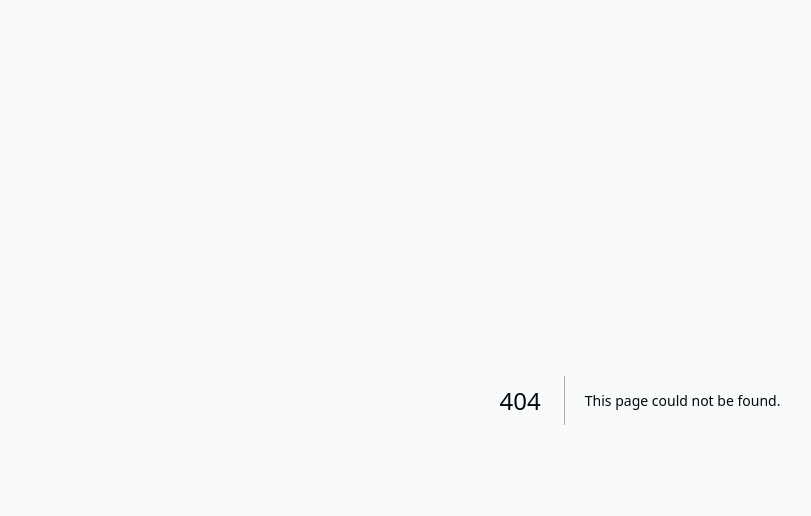
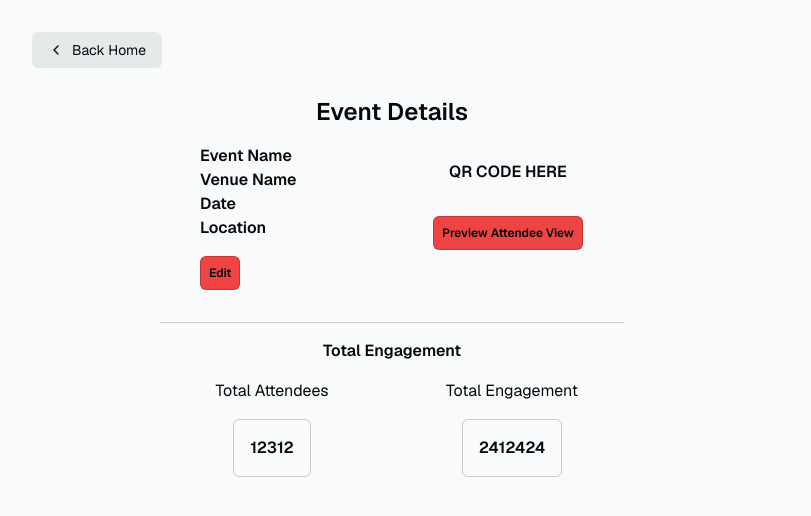
Before and after one commit to iamtommcc/hothack-team-2, a Next.js app: page /event in a window 1280 px wide. Before the commit this address had no page. Shown: the top 516 px of the page, without its empty margins (0-811 px from the left). Built offline with nearby package versions, Linux system fonts and the light colour scheme.

Commit message:
hothack-11: Add event page with basic templating

```diff
--- /dev/null
+++ b/app/event/page.tsx
@@ -0,0 +1,80 @@
+import Link from "next/link";
+
+export default function Home({
+                                 searchParams,
+                             }: {
+    searchParams: { message: string };
+}) {
+    return (
+        <>
+        <Link
+            href="/home"
+            className="absolute left-8 top-8 py-2 px-4 rounded-md no-underline text-foreground bg-btn-background hover:bg-btn-background-hover flex items-center group text-sm"
+        >
+            <svg
+                xmlns="http://www.w3.org/2000/svg"
+                width="24"
+                height="24"
+                viewBox="0 0 24 24"
+                fill="none"
+                stroke="currentColor"
+                strokeWidth="2"
+                strokeLinecap="round"
+                strokeLinejoin="round"
+                className="mr-2 h-4 w-4 transition-transform group-hover:-translate-x-1"
+            >
+                <polyline points="15 18 9 12 15 6"/>
+            </svg>
+            Back Home
+        </Link>
+        <div
+            className="mx-auto mt-24 px-40 grid max-w-2xl grid-cols-1 gap-x-8 gap-y-16 sm:gap-y-20 lg:mx-0 lg:max-w-none grid-cols-2">
+            <div className="">
+                <div className="pb-8 text-center">
+                    <h2 className="font-semibold pb-4 text-2xl">Event Details</h2>
+                    <div className="grid grid-cols-2">
+                        <div className="text-left pl-10">
+                            <ul>
+                                <li className="font-semibold">Event Name</li>
+                                <li className="font-semibold">Venue Name</li>
+                                <li className="font-semibold">Date</li>
+                                <li className="font-semibold">Location</li>
+                            </ul>
+
+                            <button
+                                className="text-left mt-4 p-2 border rounded-md bg-red-500 text-xs">
+                                <Link href='/create'
+                                      className="font-semibold my-6 items-center">Edit</Link>
+                            </button>
+                        </div>
+
+                        <div>
+                            <button className="p-4 font-semibold">QR CODE HERE</button><br/>
+                            <button className="mt-4 p-2 border rounded-md bg-red-500 text-xs">
+                                <Link href='/' className="font-semibold my-6 items-center">Preview Attendee View</Link>
+                            </button>
+                        </div>
+                    </div>
+                </div>
+
+                <hr/>
+
+                <div className="pb-8 text-center">
+                <div className="font-semibold p-4">Total Engagement</div>
+                <div className="grid grid-cols-2 gap-4">
+                    <div>
+                        <label>Total Attendees</label><br/>
+                        <button className="mt-4 border rounded-md p-4 font-semibold">12312</button>
+                    </div>
+
+                    <div>
+                        <label>Total Engagement</label><br/>
+                        <button className="mt-4 border rounded-md p-4 font-semibold">2412424</button>
+                    </div>
+                </div>
+            </div>
+            </div>
+        </div>
+        </>
+    );
+}
```
